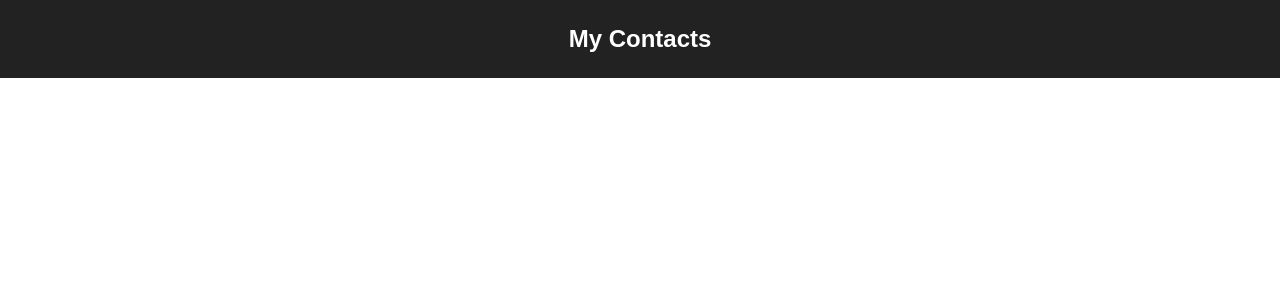
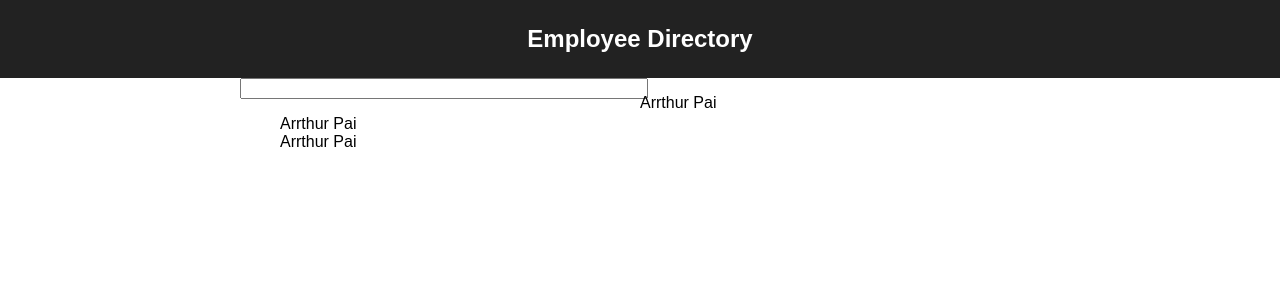
Before and after one commit to ArthurPai/react-contacts, a React (Create React App) app: page / in a window 1280 px wide. Shown: the top 300 px of the page. Built offline with nearby package versions, Linux system fonts and the light colour scheme.

Commit message:
setup application components structure

```diff
--- a/src/components/App.css
+++ b/src/components/App.css
@@ -8,3 +8,31 @@
   padding: 5px;
   color: white;
 }
+
+.contacts {
+  width: 800px;
+  margin: auto;
+}
+
+.search-bar {
+  width: 100%;
+}
+
+.contacts-panel {
+  display: flex;
+}
+
+.employee-list-panel {
+  width: 50%;
+}
+
+.employee-details-panel {
+  width: 50%;
+}
+
+.employee-list {
+}
+
+.employee-item {
+  list-style: none;
+}
--- a/src/components/App.js
+++ b/src/components/App.js
@@ -1,12 +1,25 @@
 import React, { Component } from 'react';
+import Header from './Header';
+import SearchBar from './SearchBar';
+import EmployeeList from './EmployeeList';
+import EmployeeDetails from './EmployeeDetails';
 import './App.css';
 
 class App extends Component {
   render() {
     return (
       <div className="App">
-        <div className="App-header">
-          <h2>My Contacts</h2>
+        <Header text="Employee Directory"/>
+        <div className="contacts">
+          <div className="contacts-panel">
+            <div className="employee-list-panel">
+              <SearchBar className="search-bar" />
+              <EmployeeList />
+            </div>
+            <div className="employee-details-panel">
+              <EmployeeDetails />
+            </div>
+          </div>
         </div>
       </div>
     );
--- /dev/null
+++ b/src/components/EmployeeDetails.js
@@ -0,0 +1,13 @@
+import React, {Component} from 'react';
+
+class EmployeeDetails extends Component {
+  render() {
+    return (
+      <div className="employee-details">
+        <p>Arrthur Pai</p>
+      </div>
+    );
+  }
+}
+
+export default EmployeeDetails;
--- /dev/null
+++ b/src/components/EmployeeItem.js
@@ -0,0 +1,13 @@
+import React, {Component} from 'react';
+
+class EmployeeItem extends Component {
+  render() {
+    return (
+      <li className="employee-item">
+        Arrthur Pai
+      </li>
+    );
+  }
+}
+
+export default EmployeeItem;
--- /dev/null
+++ b/src/components/EmployeeList.js
@@ -0,0 +1,15 @@
+import React, {Component} from 'react';
+import EmployeeItem from "./EmployeeItem";
+
+class EmployeeList extends Component {
+  render() {
+    return (
+      <ul className="employee-list">
+        <EmployeeItem />
+        <EmployeeItem />
+      </ul>
+    );
+  }
+}
+
+export default EmployeeList;
--- /dev/null
+++ b/src/components/Header.js
@@ -0,0 +1,13 @@
+import React, {Component} from 'react';
+
+class Header extends Component {
+  render() {
+    return (
+      <div className="App-header">
+        <h2>{this.props.text}</h2>
+      </div>
+    );
+  }
+}
+
+export default Header;
--- /dev/null
+++ b/src/components/SearchBar.js
@@ -0,0 +1,11 @@
+import React, {Component} from 'react';
+
+class SearchBar extends Component {
+  render() {
+    return (
+      <input type="text" className="search-bar" />
+    );
+  }
+}
+
+export default SearchBar;
```
